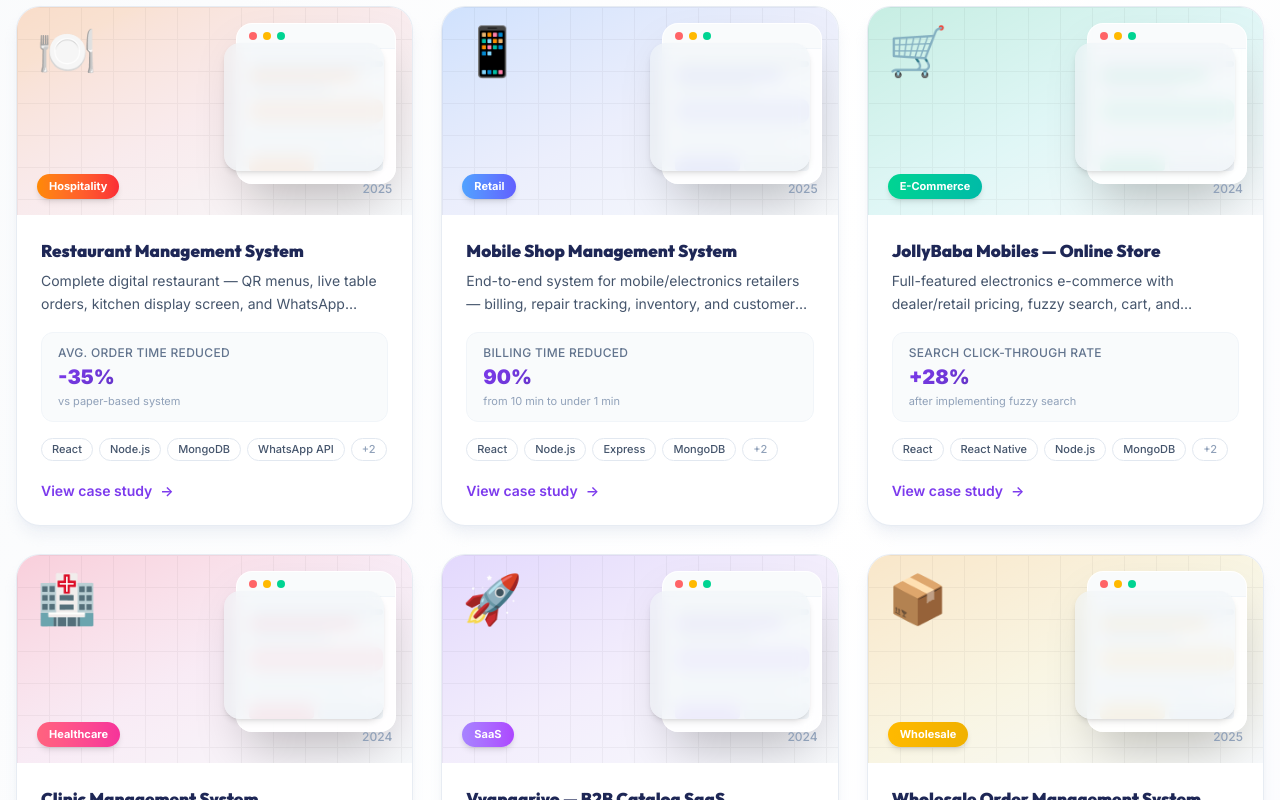
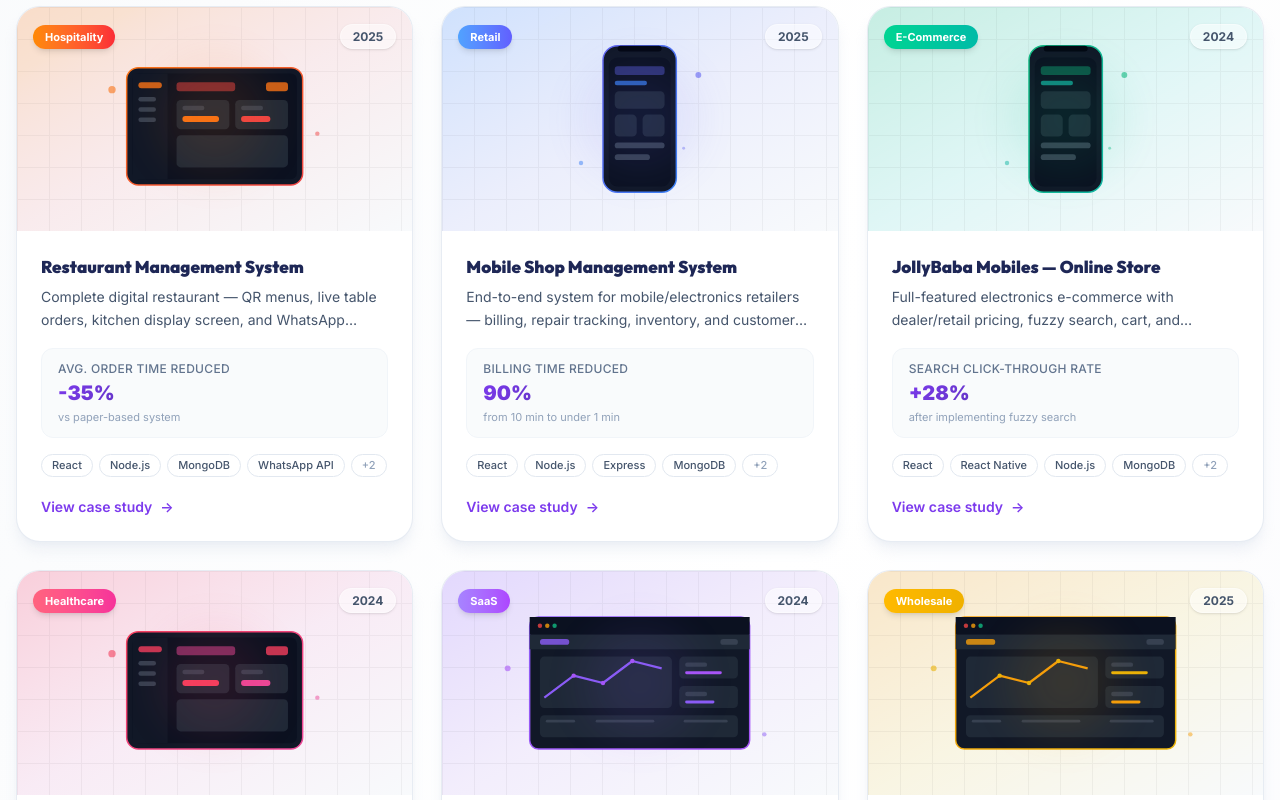
Before and after one commit to prajyotinfotechdev-lgtm/prajyotinfotechwebsite, a React (Vite) app: page /work in a window 1280 px wide. Shown: the part 880-1680 px from the top of the page. Built offline with nearby package versions, Linux system fonts and the light colour scheme.

Commit message:
feat(work): Replace emojis with premium 3D SVG Mockups and enhance SEO

```diff
--- a/src/pages/work.jsx
+++ b/src/pages/work.jsx
@@ -6,6 +6,118 @@ import BreadcrumbsLd from "../components/BreadcrumbsLd.jsx";
 
 const WA = (text) =>
   `https://wa.me/917020708747?text=${encodeURIComponent(text)}`;
+
+// ─── PREMIUM SVG MOCKUPS ─────────────────────────────────────────────────────
+
+function MockupPhone({ accent, secondary }) {
+  return (
+    <svg viewBox="0 0 200 120" fill="none" xmlns="http://www.w3.org/2000/svg" className="w-full h-full pointer-events-none">
+      <defs>
+        <linearGradient id={`gradPhone-${accent}`} x1="0" y1="0" x2="1" y2="1">
+          <stop offset="0" stopColor={accent} />
+          <stop offset="1" stopColor={secondary} />
+        </linearGradient>
+      </defs>
+      {/* Phone Body */}
+      <rect x="75" y="10" width="50" height="100" rx="10" fill="#111827" stroke={`url(#gradPhone-${accent})`} strokeWidth="1" />
+      <rect x="85" y="10" width="30" height="4" rx="2" fill="#030712" />
+      <rect x="79" y="18" width="42" height="88" rx="6" fill="#0B1120" />
+      {/* UI Elements */}
+      <rect x="83" y="24" width="34" height="6" rx="2" fill={accent} opacity="0.4" />
+      <rect x="83" y="34" width="22" height="3" rx="1.5" fill={secondary} opacity="0.7" />
+      <rect x="83" y="41" width="34" height="12" rx="3" fill="#1F2937" />
+      <rect x="83" y="57" width="15" height="15" rx="3" fill="#1F2937" />
+      <rect x="102" y="57" width="15" height="15" rx="3" fill="#1F2937" />
+      <rect x="83" y="76" width="34" height="4" rx="2" fill="#374151" />
+      <rect x="83" y="84" width="24" height="4" rx="2" fill="#374151" />
+      {/* Floating Sparkles */}
+      <circle cx="140" cy="30" r="2" fill={accent} opacity="0.6" />
+      <circle cx="60" cy="90" r="1.5" fill={secondary} opacity="0.5" />
+      <circle cx="130" cy="80" r="1" fill={accent} opacity="0.4" />
+    </svg>
+  );
+}
+
+function MockupTablet({ accent, secondary }) {
+  return (
+    <svg viewBox="0 0 200 120" fill="none" xmlns="http://www.w3.org/2000/svg" className="w-full h-full pointer-events-none">
+      <defs>
+        <linearGradient id={`gradTablet-${accent}`} x1="0" y1="0" x2="1" y2="1">
+          <stop offset="0" stopColor={accent} />
+          <stop offset="1" stopColor={secondary} />
+        </linearGradient>
+      </defs>
+      {/* Tablet Body */}
+      <rect x="40" y="25" width="120" height="80" rx="8" fill="#111827" stroke={`url(#gradTablet-${accent})`} strokeWidth="1" />
+      <rect x="44" y="29" width="112" height="72" rx="4" fill="#0B1120" />
+      {/* Left Sidebar */}
+      <rect x="44" y="29" width="24" height="72" fill="#111827" />
+      <rect x="48" y="35" width="16" height="4" rx="2" fill={accent} opacity="0.8" />
+      <rect x="48" y="45" width="12" height="3" rx="1.5" fill="#374151" />
+      <rect x="48" y="52" width="12" height="3" rx="1.5" fill="#374151" />
+      <rect x="48" y="59" width="12" height="3" rx="1.5" fill="#374151" />
+      {/* Main Content Area */}
+      <rect x="74" y="35" width="40" height="6" rx="2" fill={secondary} opacity="0.5" />
+      <rect x="135" y="35" width="15" height="6" rx="2" fill={accent} opacity="0.8" />
+      {/* Cards */}
+      <rect x="74" y="47" width="36" height="20" rx="3" fill="#1F2937" />
+      <rect x="114" y="47" width="36" height="20" rx="3" fill="#1F2937" />
+      <rect x="74" y="71" width="76" height="22" rx="3" fill="#1F2937" />
+      {/* Data Lines */}
+      <rect x="78" y="51" width="15" height="3" rx="1.5" fill="#374151" />
+      <rect x="78" y="58" width="25" height="4" rx="2" fill={accent} />
+      <rect x="118" y="51" width="15" height="3" rx="1.5" fill="#374151" />
+      <rect x="118" y="58" width="20" height="4" rx="2" fill={secondary} />
+      {/* Floating Sparkles */}
+      <circle cx="30" cy="40" r="2.5" fill={accent} opacity="0.6" />
+      <circle cx="170" cy="70" r="1.5" fill={secondary} opacity="0.5" />
+    </svg>
+  );
+}
+
+function MockupDashboard({ accent, secondary }) {
+  return (
+    <svg viewBox="0 0 200 120" fill="none" xmlns="http://www.w3.org/2000/svg" className="w-full h-full pointer-events-none">
+      <defs>
+        <linearGradient id={`gradDash-${accent}`} x1="0" y1="0" x2="1" y2="1">
+          <stop offset="0" stopColor={accent} />
+          <stop offset="1" stopColor={secondary} />
+        </linearGradient>
+      </defs>
+      {/* Browser Window */}
+      <rect x="25" y="15" width="150" height="90" rx="6" fill="#111827" stroke={`url(#gradDash-${accent})`} strokeWidth="1" />
+      <rect x="25" y="15" width="150" height="12" fill="#0B1120" />
+      <circle cx="32" cy="21" r="1.5" fill="#EF4444" opacity="0.8" />
+      <circle cx="37" cy="21" r="1.5" fill="#F59E0B" opacity="0.8" />
+      <circle cx="42" cy="21" r="1.5" fill="#10B981" opacity="0.8" />
+      {/* Dashboard Topbar */}
+      <rect x="25" y="27" width="150" height="10" fill="#1F2937" />
+      <rect x="32" y="30" width="20" height="4" rx="2" fill={accent} opacity="0.8" />
+      <rect x="155" y="30" width="12" height="4" rx="2" fill="#374151" />
+      {/* Chart Area */}
+      <rect x="32" y="42" width="90" height="35" rx="3" fill="#1F2937" />
+      <path d="M35 70 L55 55 L75 60 L95 45 L115 50" stroke={accent} strokeWidth="1.5" fill="none" strokeLinejoin="round" />
+      <circle cx="55" cy="55" r="1.5" fill={secondary} />
+      <circle cx="75" cy="60" r="1.5" fill={secondary} />
+      <circle cx="95" cy="45" r="1.5" fill={secondary} />
+      {/* Side Widgets */}
+      <rect x="127" y="42" width="40" height="15" rx="3" fill="#1F2937" />
+      <rect x="131" y="46" width="15" height="3" rx="1.5" fill="#374151" />
+      <rect x="131" y="52" width="25" height="2" rx="1" fill={secondary} />
+      <rect x="127" y="62" width="40" height="15" rx="3" fill="#1F2937" />
+      <rect x="131" y="66" width="15" height="3" rx="1.5" fill="#374151" />
+      <rect x="131" y="72" width="20" height="2" rx="1" fill={accent} />
+      {/* Bottom Table */}
+      <rect x="32" y="82" width="135" height="15" rx="3" fill="#1F2937" />
+      <rect x="36" y="85" width="20" height="2" rx="1" fill="#374151" />
+      <rect x="70" y="85" width="40" height="2" rx="1" fill="#374151" />
+      <rect x="130" y="85" width="30" height="2" rx="1" fill="#374151" />
+      {/* Floating Sparkles */}
+      <circle cx="10" cy="50" r="2" fill={secondary} opacity="0.6" />
+      <circle cx="185" cy="95" r="1.5" fill={accent} opacity="0.5" />
+    </svg>
+  );
+}
 
 // ─── PROJECT DATA ────────────────────────────────────────────────────────────
 const PROJECTS = [
@@ -23,7 +135,8 @@ const PROJECTS = [
     metrics: { label: "Avg. order time reduced", value: "-35%", sub: "vs paper-based system" },
     gradient: "from-orange-500/20 via-red-400/10 to-transparent",
     accent: "#f97316",
-    icon: "🍽️",
+    secondary: "#ef4444",
+    mockupType: "Tablet",
   },
   {
     id: "mobile-shop-management",
@@ -39,7 +152,8 @@ const PROJECTS = [
     metrics: { label: "Billing time reduced", value: "90%", sub: "from 10 min to under 1 min" },
     gradient: "from-blue-500/20 via-indigo-400/10 to-transparent",
     accent: "#6366f1",
-    icon: "📱",
+    secondary: "#3b82f6",
+    mockupType: "Phone",
   },
   {
     id: "jollybaba-ecommerce",
@@ -55,7 +169,8 @@ const PROJECTS = [
     metrics: { label: "Search click-through rate", value: "+28%", sub: "after implementing fuzzy search" },
     gradient: "from-emerald-500/20 via-teal-400/10 to-transparent",
     accent: "#10b981",
-    icon: "🛒",
+    secondary: "#14b8a6",
+    mockupType: "Phone",
   },
   {
     id: "clinic-management",
@@ -71,7 +186,8 @@ const PROJECTS = [
     metrics: { label: "Patient no-show rate", value: "-40%", sub: "via WhatsApp appointment reminders" },
     gradient: "from-rose-500/20 via-pink-400/10 to-transparent",
     accent: "#f43f5e",
-    icon: "🏥",
+    secondary: "#ec4899",
+    mockupType: "Tablet",
   },
   {
     id: "vyapaariyo-saas",
@@ -87,7 +203,8 @@ const PROJECTS = [
     metrics: { label: "Seller onboarding time", value: "< 3 min", sub: "guided wizard from signup to live" },
     gradient: "from-violet-500/20 via-purple-400/10 to-transparent",
     accent: "#8b5cf6",
-    icon: "🚀",
+    secondary: "#a855f7",
+    mockupType: "Dashboard",
   },
   {
     id: "wholesale-order-management",
@@ -103,7 +220,8 @@ const PROJECTS = [
     metrics: { label: "Orders managed daily", value: "500+", sub: "with zero manual errors" },
     gradient: "from-amber-500/20 via-yellow-400/10 to-transparent",
     accent: "#f59e0b",
-    icon: "📦",
+    secondary: "#eab308",
+    mockupType: "Dashboard",
   },
   {
     id: "coaching-management",
@@ -119,7 +237,8 @@ const PROJECTS = [
     metrics: { label: "Fee collection efficiency", value: "100%", sub: "automated reminders & online payment" },
     gradient: "from-sky-500/20 via-cyan-400/10 to-transparent",
     accent: "#0ea5e9",
-    icon: "📚",
+    secondary: "#06b6d4",
+    mockupType: "Phone",
   },
   {
     id: "real-estate-crm",
@@ -135,7 +254,8 @@ const PROJECTS = [
     metrics: { label: "Lead conversion rate", value: "+25%", sub: "with automated follow-up system" },
     gradient: "from-teal-500/20 via-green-400/10 to-transparent",
     accent: "#14b8a6",
-    icon: "🏠",
+    secondary: "#22c55e",
+    mockupType: "Dashboard",
   },
 ];
 
@@ -144,6 +264,7 @@ const TAGS = ["All", "Hospitality", "Retail", "E-Commerce", "Healthcare", "SaaS"
 // ─── 3D PROJECT CARD ─────────────────────────────────────────────────────────
 function ProjectCard({ project, index, onSelect, prefersReducedMotion }) {
   const [hovered, setHovered] = useState(false);
+  const Mockup = project.mockupType === "Phone" ? MockupPhone : project.mockupType === "Tablet" ? MockupTablet : MockupDashboard;
 
   return (
     <motion.article
@@ -155,7 +276,7 @@ function ProjectCard({ project, index, onSelect, prefersReducedMotion }) {
       style={{ transformStyle: "preserve-3d", perspective: 1000 }}
       onMouseEnter={() => setHovered(true)}
       onMouseLeave={() => setHovered(false)}
-      className="group relative cursor-pointer"
+      className="group relative cursor-pointer flex flex-col rounded-3xl border border-slate-200/80 bg-white shadow-lg shadow-slate-200/60 transition-all duration-500 hover:shadow-2xl hover:shadow-slate-300/40 hover:border-slate-300/60 overflow-hidden"
       onClick={() => onSelect(project)}
       role="button"
       tabIndex={0}
@@ -163,80 +284,53 @@ function ProjectCard({ project, index, onSelect, prefersReducedMotion }) {
       onKeyDown={(e) => e.key === "Enter" && onSelect(project)}
     >
       {/* Card shell */}
-      <div className="relative overflow-hidden rounded-3xl border border-slate-200/80 bg-white shadow-lg shadow-slate-200/60 transition-all duration-500 group-hover:shadow-2xl group-hover:shadow-slate-300/40 group-hover:border-slate-300/60">
+      <div className="relative">
 
         {/* Hero area — gradient + floating elements */}
-        <div className={`relative h-52 overflow-hidden bg-gradient-to-br ${project.gradient} bg-slate-50`}>
+        <div className={`relative h-56 overflow-hidden bg-gradient-to-br ${project.gradient} bg-slate-50 flex items-center justify-center`}>
           {/* Animated background grid */}
           <div className="absolute inset-0 opacity-[0.04]" style={{
             backgroundImage: "linear-gradient(rgba(0,0,0,1) 1px, transparent 1px), linear-gradient(90deg, rgba(0,0,0,1) 1px, transparent 1px)",
             backgroundSize: "32px 32px"
           }} />
 
-          {/* 3D floating window mockup */}
+          {/* 3D Mockup Component */}
           <motion.div
-            animate={hovered && !prefersReducedMotion ? { y: -6, rotateZ: -1.5, scale: 1.04 } : { y: 0, rotateZ: 0, scale: 1 }}
+            animate={hovered && !prefersReducedMotion ? { y: -5, rotateZ: -1, scale: 1.05 } : { y: 0, rotateZ: 0, scale: 1 }}
             transition={{ duration: 0.4, ease: "easeOut" }}
-            className="absolute right-4 top-4 w-40 rounded-2xl border border-white/80 bg-white/90 backdrop-blur-sm shadow-2xl overflow-hidden"
+            className="w-full h-full absolute inset-0 flex items-center justify-center p-6"
             style={{ transformStyle: "preserve-3d" }}
           >
-            {/* Window chrome */}
-            <div className="flex items-center gap-1.5 border-b border-slate-100 bg-slate-50/80 px-3 py-2">
-              <span className="size-2 rounded-full bg-red-400" />
-              <span className="size-2 rounded-full bg-amber-400" />
-              <span className="size-2 rounded-full bg-emerald-400" />
-            </div>
-            {/* Fake UI lines */}
-            <div className="space-y-1.5 p-3">
-              <div className="h-1.5 rounded bg-slate-200 w-full" />
-              <div className="h-1.5 rounded w-4/5" style={{ background: project.accent + "60" }} />
-              <div className="h-1.5 rounded bg-slate-200 w-3/5" />
-              <div className="mt-2 h-6 rounded-lg w-full" style={{ background: project.accent + "25" }} />
-              <div className="h-1.5 rounded bg-slate-100 w-full" />
-              <div className="h-1.5 rounded bg-slate-100 w-4/5" />
-              <div className="mt-2 flex gap-1">
-                <div className="h-4 flex-1 rounded" style={{ background: project.accent + "30" }} />
-                <div className="h-4 flex-1 rounded bg-slate-100" />
-              </div>
-            </div>
+             <Mockup accent={project.accent} secondary={project.secondary} />
           </motion.div>
 
-          {/* Second floating card (shadow layer for 3D depth) */}
+          {/* Ambient Glow Orb */}
           <motion.div
-            animate={hovered && !prefersReducedMotion ? { y: -2, x: 2, scale: 1.02 } : { y: 4, x: 4, scale: 1 }}
-            transition={{ duration: 0.4, ease: "easeOut" }}
-            className="absolute right-8 top-8 w-40 h-32 rounded-2xl bg-slate-100/60 backdrop-blur-sm shadow-md"
-            aria-hidden
+            animate={{ y: [0, -8, 0], scale: [1, 1.1, 1] }}
+            transition={{ duration: 5, repeat: Infinity, ease: "easeInOut", delay: index * 0.3 }}
+            className="absolute top-1/2 left-1/2 -translate-x-1/2 -translate-y-1/2 w-32 h-32 rounded-full pointer-events-none"
+            style={{ background: `radial-gradient(circle, ${project.accent}, transparent)`, opacity: 0.15, filter: "blur(20px)" }}
           />
 
-          {/* Big icon */}
-          <div className="absolute left-5 top-5">
-            <motion.div
-              animate={hovered && !prefersReducedMotion ? { scale: 1.15, rotate: -5 } : { scale: 1, rotate: 0 }}
-              transition={{ duration: 0.35 }}
-              className="text-5xl select-none"
-            >
-              {project.icon}
-            </motion.div>
-          </div>
-
           {/* Tag pill */}
-          <div className="absolute bottom-4 left-5">
+          <div className="absolute top-4 left-4 z-10">
             <span className={`inline-flex items-center rounded-full bg-gradient-to-r ${project.tagColor} px-3 py-1 text-[11px] font-bold text-white shadow-md`}>
               {project.tag}
             </span>
           </div>
 
           {/* Year */}
-          <div className="absolute bottom-4 right-5">
-            <span className="text-xs font-medium text-slate-400">{project.year}</span>
+          <div className="absolute top-4 right-4 z-10">
+            <span className="rounded-full bg-white/50 backdrop-blur-md px-3 py-1 text-xs font-bold text-slate-600 shadow-sm border border-white/40">
+              {project.year}
+            </span>
           </div>
 
           {/* Glint on hover */}
           <motion.div
             animate={hovered && !prefersReducedMotion ? { opacity: 1, x: "200%" } : { opacity: 0, x: "-100%" }}
             transition={{ duration: 0.6 }}
-            className="absolute inset-y-0 -left-1/4 w-1/3 bg-gradient-to-r from-transparent via-white/30 to-transparent skew-x-12 pointer-events-none"
+            className="absolute inset-y-0 -left-1/4 w-1/3 bg-gradient-to-r from-transparent via-white/40 to-transparent skew-x-12 pointer-events-none"
           />
         </div>
 
@@ -421,16 +515,28 @@ export default function Work() {
 
   const itemListLd = {
     "@context": "https://schema.org",
-    "@type": "ItemList",
-    "name": "Prajyot Infotech — Software Development Projects Portfolio",
-    "description": "Real software projects built by Prajyot Infotech for Indian businesses — restaurant management, mobile shop billing, e-commerce, clinic systems, wholesale management, and more.",
-    itemListElement: PROJECTS.map((p, i) => ({
-      "@type": "ListItem",
-      position: i + 1,
-      name: p.title,
-      description: p.shortDesc,
-      url: `https://prajyotinfotech.in/work#${p.id}`,
-    })),
+    "@graph": [
+      {
+        "@type": "WebPage",
+        "@id": "https://prajyotinfotech.in/work/#webpage",
+        "url": "https://prajyotinfotech.in/work",
+        "name": "Projects & Portfolio | Prajyot Infotech",
+        "description": "Explore Prajyot Infotech's real software projects built for Indian businesses.",
+        "isPartOf": { "@id": "https://prajyotinfotech.in/#website" }
+      },
+      {
+        "@type": "ItemList",
+        "name": "Prajyot Infotech — Software Development Projects Portfolio",
+        "description": "Real software projects built by Prajyot Infotech for Indian businesses — restaurant management, mobile shop billing, e-commerce, clinic systems, wholesale management, and more.",
+        "itemListElement": PROJECTS.map((p, i) => ({
+          "@type": "ListItem",
+          "position": i + 1,
+          "name": p.title,
+          "description": p.shortDesc,
+          "url": `https://prajyotinfotech.in/work#${p.id}`,
+        })),
+      }
+    ]
   };
 
   return (
@@ -547,11 +653,16 @@ export default function Work() {
         </AnimatePresence>
 
         {/* Bottom CTA */}
-        <div className="mt-16 rounded-3xl border border-slate-200/80 bg-gradient-to-br from-brand-600 via-brand-700 to-navy-800 p-8 md:p-12 text-center overflow-hidden relative">
+        <div className="mt-16 rounded-3xl border border-slate-200/80 bg-gradient-to-br from-brand-600 via-brand-700 to-navy-800 p-8 md:p-12 text-center overflow-hidden relative shadow-2xl shadow-brand-500/20">
           <div className="absolute inset-0 opacity-[0.06]" style={{
             backgroundImage: "linear-gradient(rgba(255,255,255,1) 1px, transparent 1px), linear-gradient(90deg, rgba(255,255,255,1) 1px, transparent 1px)",
             backgroundSize: "32px 32px"
           }} />
+          <motion.div
+            animate={{ scale: [1, 1.2, 1], rotate: [0, 90, 0] }}
+            transition={{ duration: 20, repeat: Infinity, ease: "linear" }}
+            className="absolute -top-24 -right-24 size-64 bg-brand-400/30 blur-[80px] rounded-full pointer-events-none"
+          />
           <div className="relative">
             <h2 className="text-2xl md:text-3xl font-black text-white">
               Want something like this for your business?
@@ -564,13 +675,13 @@ export default function Work() {
                 href={WA("Hi Prajyot Infotech, I saw your portfolio and I want to build a similar system for my business.")}
                 target="_blank"
                 rel="noopener noreferrer"
-                className="rounded-xl bg-white px-7 py-3.5 font-bold text-brand-700 shadow-lg hover:bg-white/90 transition-all hover:scale-[1.02]"
+                className="rounded-xl bg-white px-7 py-3.5 font-bold text-brand-700 shadow-lg hover:bg-white/90 transition-all hover:scale-[1.02] flex items-center justify-center"
               >
-                💬 WhatsApp Us Now
+                WhatsApp Us Now
               </a>
               <Link
                 to="/estimate"
-                className="rounded-xl border-2 border-white/60 px-7 py-3.5 font-semibold text-white hover:bg-white/10 transition-all"
+                className="rounded-xl border-2 border-white/60 px-7 py-3.5 font-semibold text-white hover:bg-white/10 transition-all flex items-center justify-center"
               >
                 Estimate Project Cost
               </Link>
```
